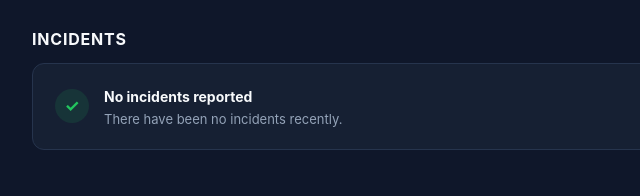
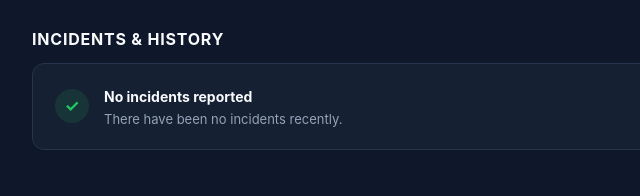
Before and after one commit to ManatonGames/manatongames-status, a website: page index.html in a window 1280 px wide. Shown: the part 1231-1427 px from the top of the page, 182-822 px from the left. Drawn offline with Linux system fonts and the light colour scheme; no server answers.

Commit message:
Update section header to include 'History'

```diff
--- a/index.html
+++ b/index.html
@@ -457,7 +457,7 @@
         <div class="section-header">
 
             <h2>
-                Incidents
+                Incidents & History
             </h2>
 
         </div>
```
